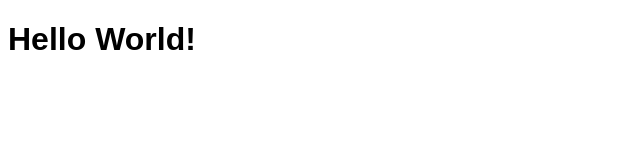
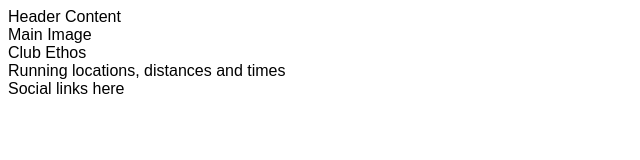
Before and after one commit to Evan2022/love-running, a plain HTML site: page index.html in a window 1280 px wide. Shown: the whole page, without its empty margins (0-640 px from the left). Drawn offline with Linux system fonts and the light colour scheme.

Commit message:
Add core structure for home page

```diff
--- a/index.html
+++ b/index.html
@@ -11,6 +11,19 @@
     <title>Love Running</title>
 </head>
 <body>
-    <h1>Hello World!</h1>
+    <header>Header Content</header>
+    <section>
+        Main Image
+    </section>
+    <section>
+        Club Ethos
+    </section>
+    <section>
+        Running locations, distances and times
+    </section>
+    <footer>
+        Social links here
+    </footer>
+
 </body>
 </html>
```
